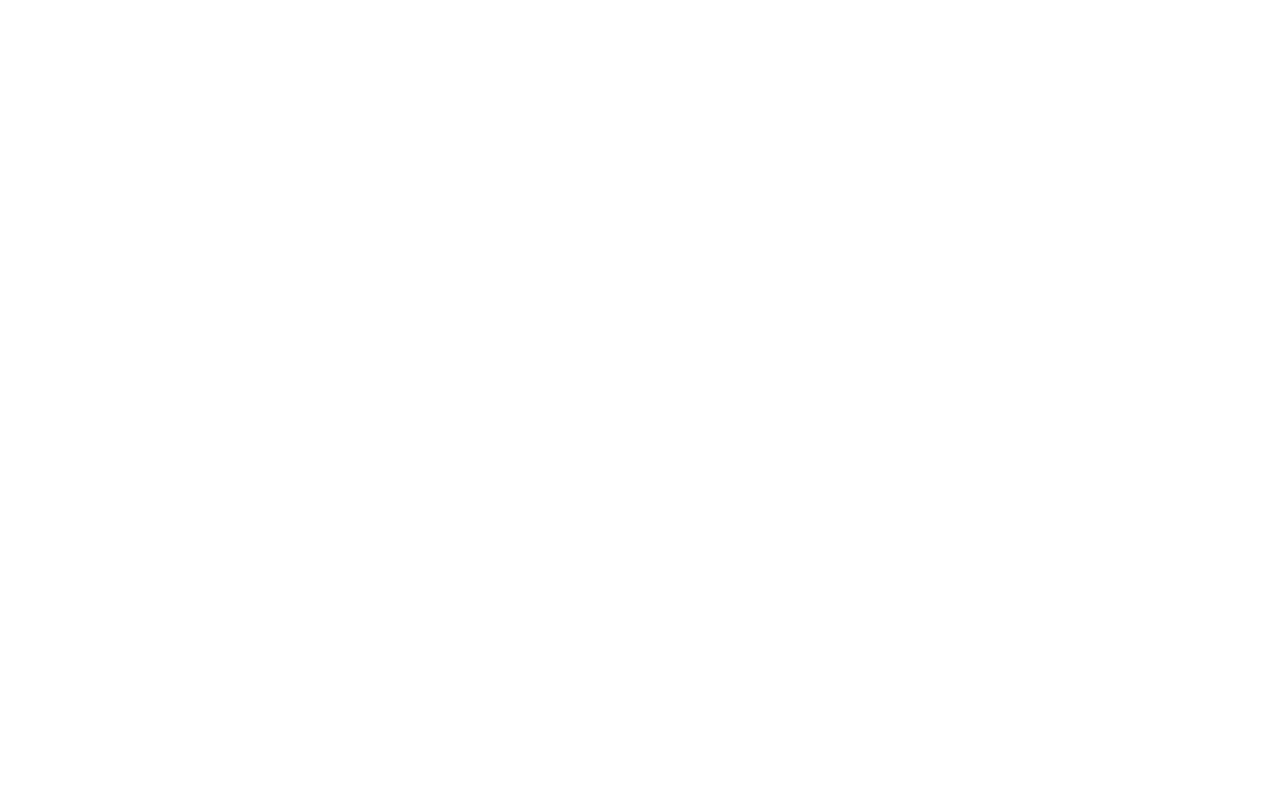
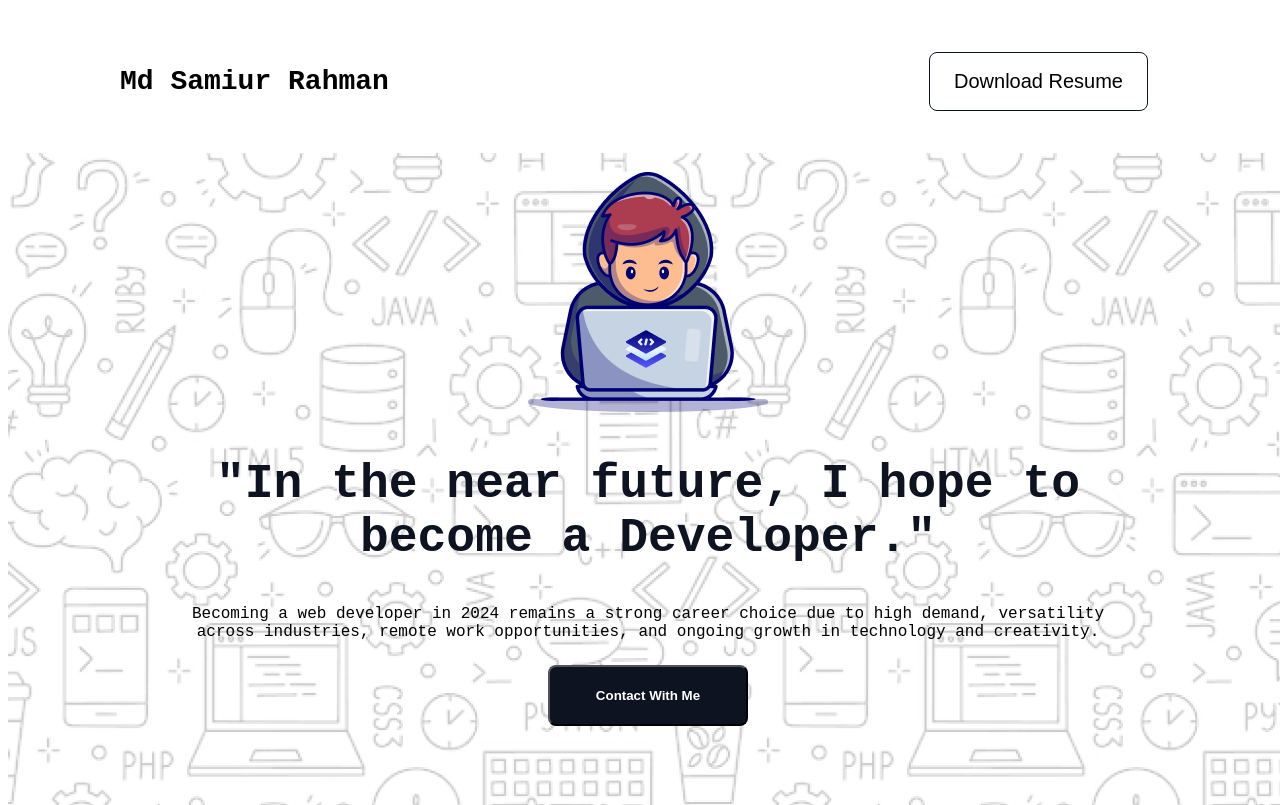
Before and after one commit to samiurRahman10/assignment-one, a plain HTML site: page index.html in a window 1280 px wide. Drawn offline with Linux system fonts and the light colour scheme; a web font is replaced by a local one.

Commit message:
Banner Commit

```diff
--- a/index.html
+++ b/index.html
@@ -1,11 +1,42 @@
 <!DOCTYPE html>
 <html lang="en">
+
 <head>
     <meta charset="UTF-8">
     <meta name="viewport" content="width=device-width, initial-scale=1.0">
     <title>Assignment One</title>
+    <link rel="preconnect" href="https://fonts.googleapis.com">
+    <link rel="preconnect" href="https://fonts.gstatic.com" crossorigin>
+    <link href="https://fonts.googleapis.com/css2?family=Azeret+Mono:ital,wght@0,100..900;1,100..900&display=swap"
+        rel="stylesheet">
+    <link rel="stylesheet" href="style/style.css">
 </head>
-<body>
 
+<body class="azeret-mono-normal">
+    <header>
+        <nav>
+            <h4 class="nav-head">Md Samiur Rahman</h4>
+            <ul>
+                <li><a href=""><Button class="nav-btn">Download Resume</Button></a></li>
+            </ul>
+        </nav>
+        <div class="banner">
+            <div class="banner-content">
+                <img src="assets/Group.png" alt="">
+                <h2 class="banner-title">"In the near future, I hope to become a Developer."</h2>
+                <p class="p-des">Becoming a web developer in 2024 remains a strong career choice due to high demand, versatility across industries, remote work opportunities, and ongoing growth in technology and creativity.</p>
+                <button class="btn-banner">Contact With Me</button>
+            </div>
+        </div>
+    </header>
+
+    <body>
+
+    </body>
+
+    <footer>
+
+    </footer>
 </body>
+
 </html>
--- a/style/style.css
+++ b/style/style.css
@@ -0,0 +1,69 @@
+.azeret-mono-normal {
+    font-family: "Azeret Mono", monospace;
+    font-optical-sizing: auto;
+    font-style: normal;
+}
+
+/* nav section */
+
+nav {
+    display: flex;
+    align-items: center;
+    justify-content: space-between;
+}
+
+nav ul li {
+    list-style: none;
+}
+
+.nav-head {
+    margin: 37px 0px 35px 112px;
+    font-weight: bolder;
+    font-size: 28px;
+}
+
+.nav-btn {
+    margin: 28px 124px 26px 0px;
+    border: 1px solid rgb(13, 19, 33);
+    background-color: white;
+    border-radius: 8px;
+    padding: 17px 24px;
+    font-weight: 600px;
+    font-size: 20px;
+    justify-content: center;
+}
+
+.banner {
+    background-image: url('../assets/Hero-bg.png');
+    background-size: cover;
+    background-repeat: no-repeat;
+    position: absolute;
+    width: 100%;
+    height: 652px;
+}
+
+.banner-content {
+    text-align: center;
+    padding:19px 165px 33px 165px;
+    margin-bottom: 24px;
+}
+
+.banner-title {
+    color: rgb(13, 19, 33);
+    font-size: 48px;
+    font-weight: 800;
+
+}
+.p-des
+{
+    margin-bottom:24px ;
+}
+.btn-banner
+{
+    background-color: rgb(13, 19, 33);
+    border-radius: 8px;
+    padding: 21px 24px 21px 24px;
+    width: 200px;
+    color: white;
+    font-weight: 600;
+}
```
